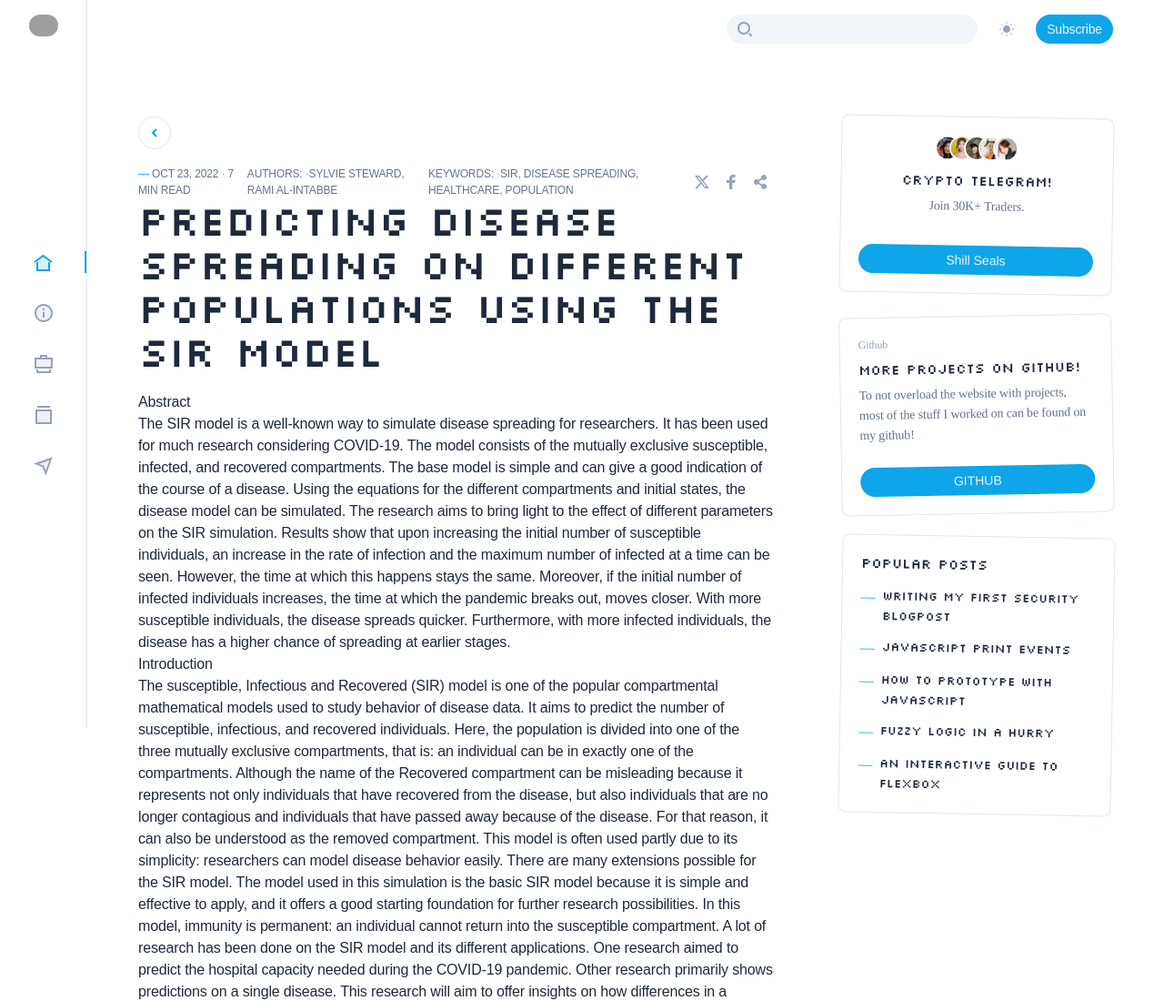
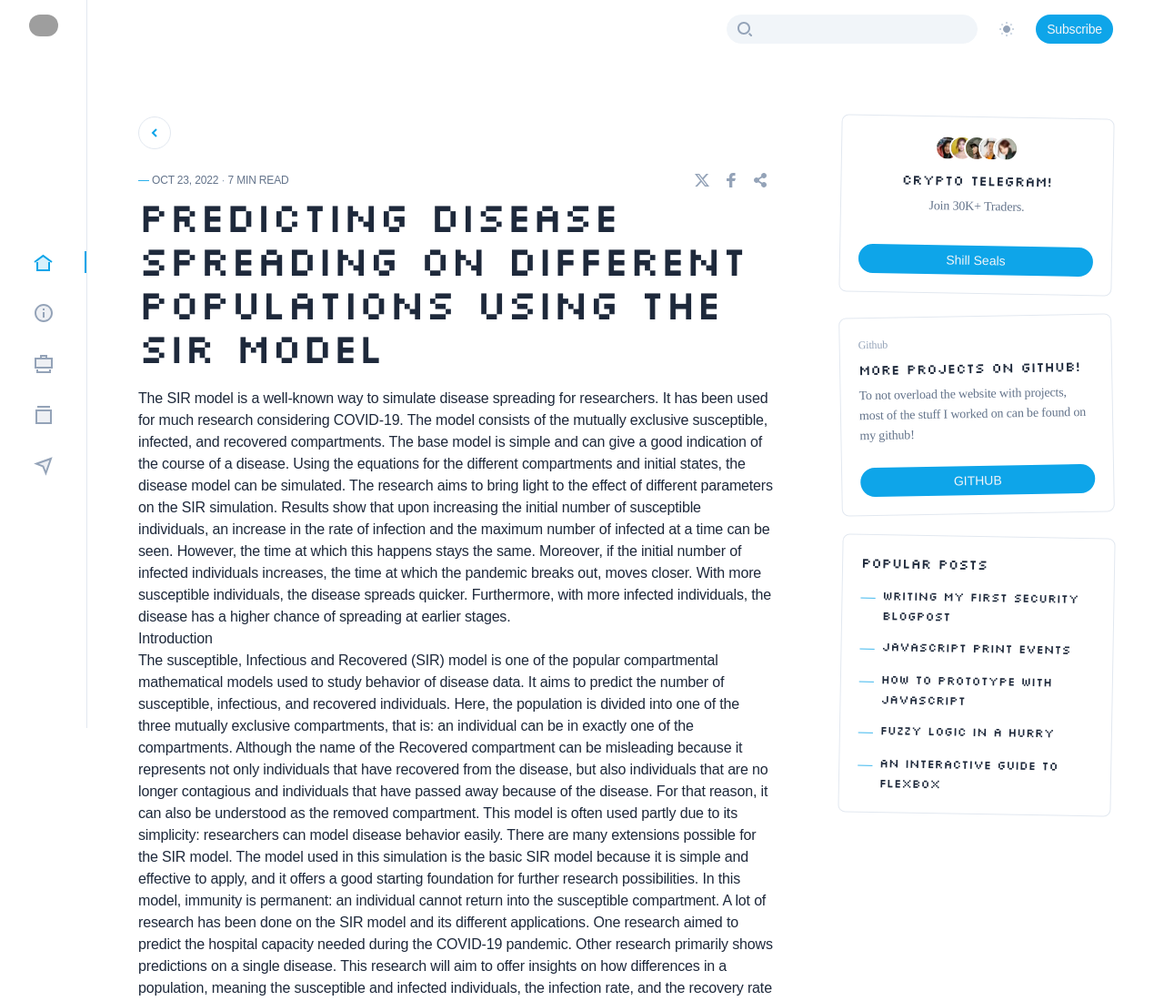
Before and after one commit to sullyjs/portfoliosite, a website: page post.html in a window 1280 px wide. Shown: the top 1100 px of the page at 91% size. Drawn offline with Linux system fonts and the light colour scheme; grey boxes are pictures that could not be loaded; a web font is replaced by a local one.

Commit message:
oops, meant articles

```diff
--- a/post.html
+++ b/post.html
@@ -160,8 +160,6 @@
                                         <div class="flex items-center justify-between mb-1">
                                             <!-- Post date -->
                                             <div class="text-xs text-slate-500 uppercase"><span class="text-sky-500">—</span> Oct 23, 2022 <span class="text-slate-400 dark:text-slate-600">·</span> 7 Min read</div>
-                                            <div class="text-xs text-slate-500 uppercase"><span class="text-sky-500"></span> Authors: <span class="text-slate-400 dark:text-slate-600">·</span>Sylvie Steward, Rami Al-Intabbe</div>
-                                            <div class="text-xs text-slate-500 uppercase"><span class="text-sky-500"></span> Keywords: <span class="text-slate-400 dark:text-slate-600">·</span>SIR, disease spreading, healthcare, population</div>
 
                                             <!-- Share buttons -->
                                             <ul class="inline-flex">
@@ -191,8 +189,8 @@
                                         <h1 class="h1 font-aspekta mb-4">Predicting disease spreading on different populations using the SIR model</h1>
                                     </header>
                                     <!-- Post content -->
+                                    <div class="cxslc c2bb0 cr8w3">
                                     <div class="c9gi4">
-                                    <h2>Abstract</h2>
 <p>The SIR model is a well-known way to simulate disease spreading for researchers. It has been used for much research considering COVID-19. The model consists of the mutually exclusive susceptible, infected, and recovered compartments. The base model is simple and can give a good indication of the course of a disease. Using the equations for the different compartments and initial states, the disease model can be simulated. The research aims to bring light to the effect of different parameters on the SIR simulation. Results show that upon increasing the initial number of susceptible individuals, an increase in the rate of infection and the maximum number of infected at a time can be seen. However, the time at which this happens stays the same. Moreover, if the initial number of infected individuals increases, the time at which the pandemic breaks out, moves closer. With more susceptible individuals, the disease spreads quicker. Furthermore, with more infected individuals, the disease has a higher chance of spreading at earlier stages.</p>
 
 <h2 class="cxmc9 cg0ht cpynq crvmr">Introduction</h2>
@@ -270,6 +268,7 @@ dR/dt = γIt
   <li>Bjornstad, O.N., Shea, K., Krzywinski, M. et al. "The SEIRS model for infectious disease dynamics." Nat Methods 17, 557–558 (2020).</li>
 </ol>
 </div>
+                                    </div>
 
                                 </article>
 
```
